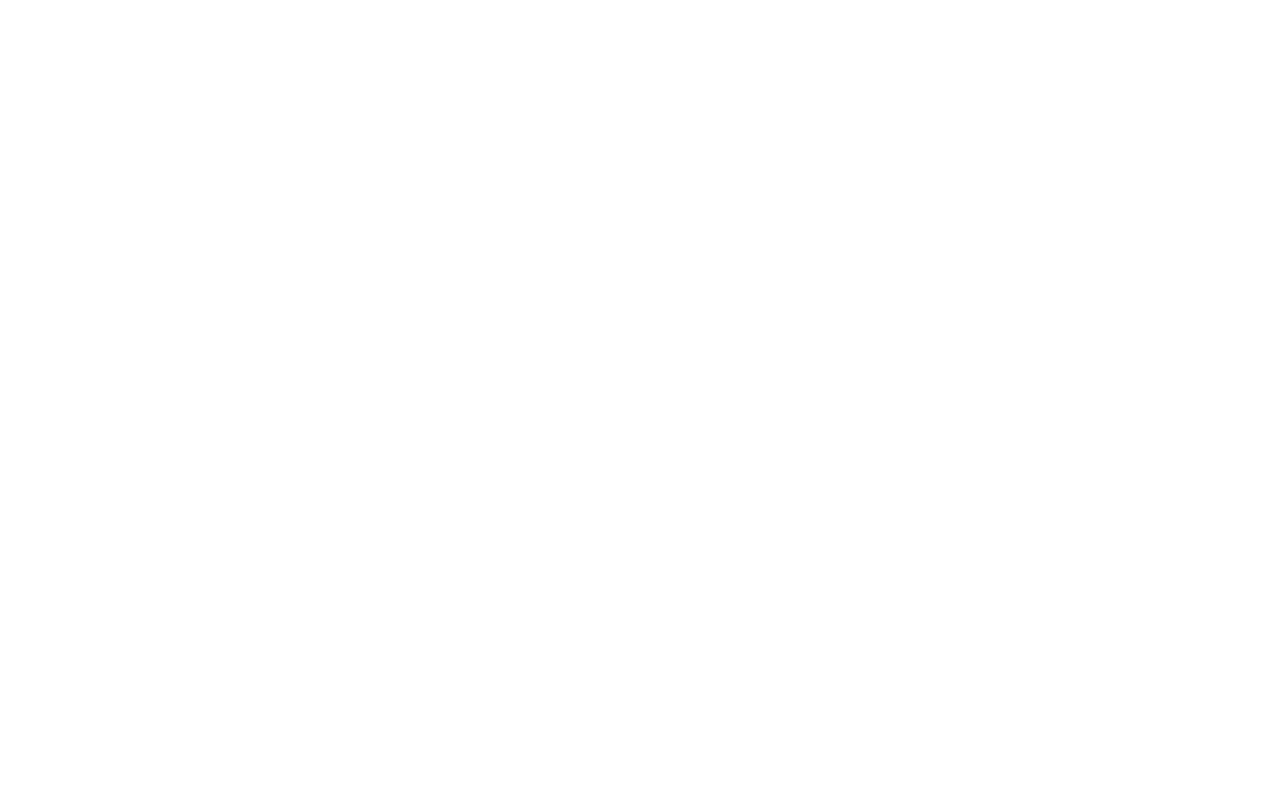
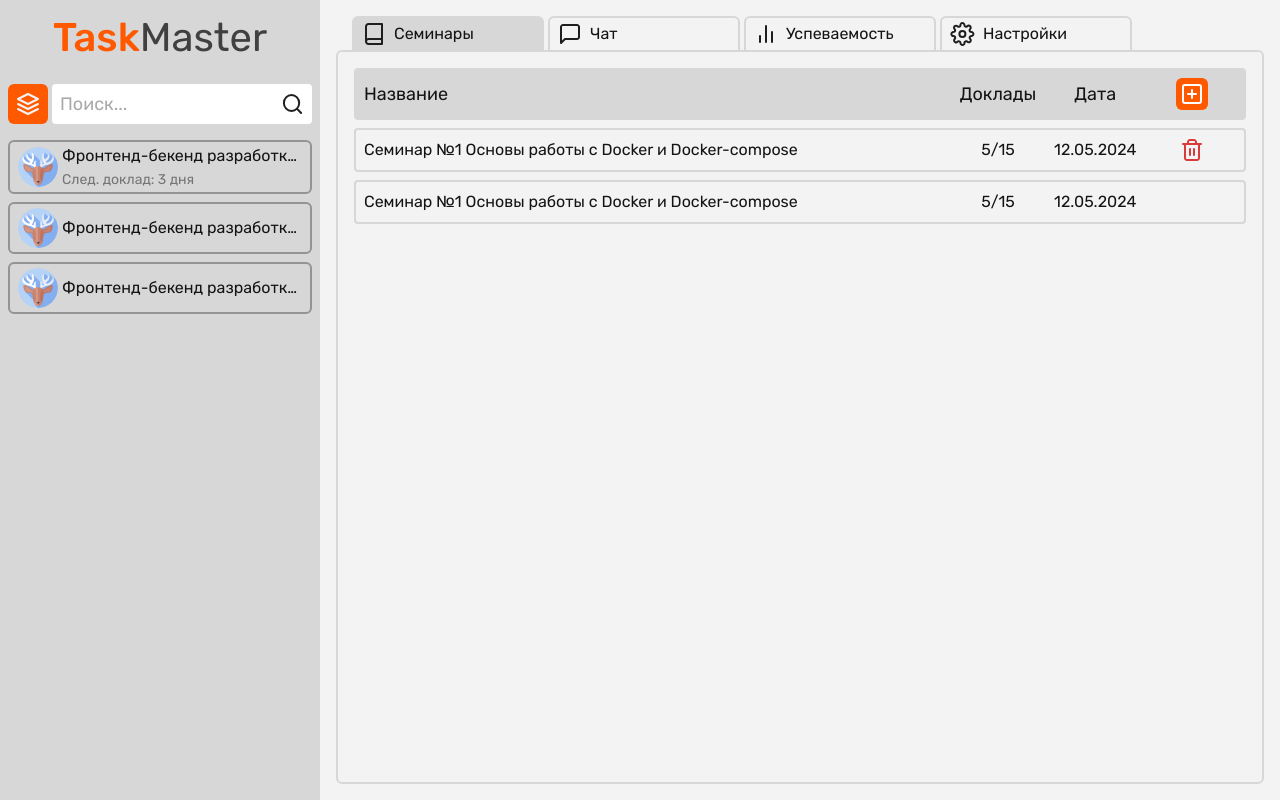
Before and after one commit to unwelcome/TaskMaster-v.2, a Vue app in the folder frontend/: page /main/seminars in a window 1280 px wide. Before the commit this address had no page. Built offline with nearby package versions, Linux system fonts and the light colour scheme.

Commit message:
added seminars page

```diff
--- a/frontend/src/assets/styles/style.css
+++ b/frontend/src/assets/styles/style.css
@@ -11,7 +11,7 @@
   --color-bg-main: #F3F3F3;
   --color-bg-second: #D7D7D7;
   --color-bg-second-hover: #C4C4C4;
-  --color-bg-input: #FDFDFD;
+  --color-bg-input: #FFFFFF;
   --color-bg-chat-message-other: #555555;
   --color-bg-blur: rgba(0,0,0,0.25);
   --color-text-main: #141414;
@@ -37,7 +37,10 @@
   }
   input, textarea {
     outline: none;
-    background-color: var(--color-bg-main);
+    background-color: var(--color-bg-input);
+    border: 2px solid var(--color-border-main);
+    min-width: none;
+    width: auto;
   }
 }
 @layer components {
--- a/frontend/src/assets/styles/style.scss
+++ b/frontend/src/assets/styles/style.scss
@@ -14,7 +14,7 @@
   --color-bg-main: #F3F3F3;
   --color-bg-second: #D7D7D7;
   --color-bg-second-hover: #C4C4C4;
-  --color-bg-input: #FDFDFD;
+  --color-bg-input: #FFFFFF;
   --color-bg-chat-message-other: #555555;
   --color-bg-blur: rgba(0,0,0,0.25);
 
@@ -42,7 +42,10 @@
 
   input, textarea{
     outline: none;
-    background-color: var(--color-bg-main);
+    background-color: var(--color-bg-input);
+    border: 2px solid var(--color-border-main);
+    min-width: none;
+    width: auto;
   }
 }
 
--- a/frontend/src/pages/MainPage/MainPage.vue
+++ b/frontend/src/pages/MainPage/MainPage.vue
@@ -1,5 +1,5 @@
 <template>
-<div class="flex flex-row items-stretch w-full h-svh">
+<div class="flex flex-row items-stretch w-full h-svh bg-bg-main">
   <!--BurgeMenu-->
   <Transition name="fade">
     <burgerMenu v-if="burgerMenuFlag" @close-burger-menu="burgerMenuFlag = false"/>
--- /dev/null
+++ b/frontend/src/pages/MainPage/SubPages/SeminarsPage/SeminarsPage.vue
@@ -0,0 +1,50 @@
+<template>
+  <div class="flex flex-col items-stretch gap-2">
+    <seminarHeaderItem :can-create="true" @create-seminar="createSeminarFlag = true"/>
+
+    <createSeminarItem v-if="createSeminarFlag" @reject="createSeminarFlag = false" @approve=""/>
+
+    <seminarItem
+      :name="'Семинар №1 Основы работы с Docker и Docker-compose'"
+      :topic-count="15"
+      :topic-free-count="5"
+      :date="'12.05.2024'"
+      :can-delete="true"
+    />
+
+    <seminarItem
+      :name="'Семинар №1 Основы работы с Docker и Docker-compose'"
+      :topic-count="15"
+      :topic-free-count="5"
+      :date="'12.05.2024'"
+      :can-delete="false"
+    />
+
+  </div>
+</template>
+<script lang="ts">
+
+import seminarItem from './features/seminarItem.vue';
+import seminarHeaderItem from './features/seminarHeaderItem.vue';
+import createSeminarItem from './features/createSeminarItem.vue';
+
+export default {
+  components:{
+    seminarItem,
+    seminarHeaderItem,
+    createSeminarItem,
+  },
+  data(){
+    return{
+      createSeminarFlag: false,
+    }
+  }
+}
+</script>
+<style lang="css" scoped>
+  .grid-container{
+    display: grid;
+    grid-template-columns: 5fr clamp(50px, 10%, 100px) clamp(50px, 10%, 130px) clamp(50px, 10%, 100px);
+    gap: 10px;
+  }
+</style>
--- /dev/null
+++ b/frontend/src/pages/MainPage/SubPages/SeminarsPage/features/createSeminarItem.vue
@@ -0,0 +1,31 @@
+<template>
+  <div class="grid-container p-2 border-2 border-border-main rounded cursor-default">
+    <div class="flex flex-col justify-center items-start">
+      <input type="text" class="w-full px-2 py-1 rounded" placeholder="Название семинара..." v-model="seminarTitle"/>
+    </div>
+    <div class="flex flex-col justify-center items-center cursor-default">
+      <p>-</p>
+    </div>
+    <div class="flex flex-col justify-center items-center cursor-default">
+      <input type="date" class="w-full px-2 py-1 rounded" placeholder="Дата..."/>
+    </div>
+    <div class="flex flex-row gap-2 justify-center items-center">
+      <svg class="w-6 h-6 cursor-pointer" viewBox="0 0 24 24" fill="none" xmlns="http://www.w3.org/2000/svg" @click="$emit('approve')">
+        <path d="M20 6L9 17L4 12" stroke="#2BD036" stroke-width="2.5" stroke-linecap="round" stroke-linejoin="round"/>
+      </svg>
+      <svg class="w-6 h-6 cursor-pointer" viewBox="0 0 24 24" fill="none" xmlns="http://www.w3.org/2000/svg" @click="$emit('reject')">
+        <path d="M18 6L6 18M6 6L18 18" stroke="#DA3A3A" stroke-width="2.5" stroke-linecap="round" stroke-linejoin="round"/>
+      </svg>
+    </div>
+  </div>
+</template>
+<script lang="ts">
+export default {
+  emits: ['reject', 'approve'],
+  data(){
+    return{
+      seminarTitle: '',
+    }
+  }
+}
+</script>
--- /dev/null
+++ b/frontend/src/pages/MainPage/SubPages/SeminarsPage/features/seminarHeaderItem.vue
@@ -0,0 +1,36 @@
+<template>
+  <div class="grid-container p-2 border-2 border-border-main rounded cursor-pointer bg-bg-second">
+    <div class="flex flex-col justify-center items-start">
+      <h2 class="text-lg">Название</h2>
+    </div>
+    <div class="flex flex-col justify-center items-center cursor-default">
+      <p class="text-lg">Доклады</p>
+    </div>
+    <div class="flex flex-col justify-center items-center cursor-default">
+      <p class="text-lg">Дата</p>
+    </div>
+    <div v-if="canCreate" class="flex flex-col justify-center items-center">
+      <iconButton class="btn-main p-1" @click="$emit('createSeminar')" :title="'Создать семинар'">
+        <template #icon>
+          <svg width="24" height="24" viewBox="0 0 24 24" fill="none" xmlns="http://www.w3.org/2000/svg">
+            <path d="M12 8V16M8 12H16M5 3H19C20.1046 3 21 3.89543 21 5V19C21 20.1046 20.1046 21 19 21H5C3.89543 21 3 20.1046 3 19V5C3 3.89543 3.89543 3 5 3Z" stroke="white" stroke-width="2" stroke-linecap="round" stroke-linejoin="round"/>
+          </svg>
+        </template>
+      </iconButton>
+    </div>
+  </div>
+</template>
+<script lang="ts">
+import IconButton from '@/shared/iconButton.vue';
+
+export default {
+  emits: ['createSeminar'],
+  props: {
+    canCreate: {
+      type: Boolean,
+      required: false,
+      default: false,
+    }
+  }
+}
+</script>
--- /dev/null
+++ b/frontend/src/pages/MainPage/SubPages/SeminarsPage/features/seminarItem.vue
@@ -0,0 +1,51 @@
+<template>
+  <div class="grid-container p-2 border-2 border-border-main rounded cursor-pointer">
+    <div class="flex flex-col justify-center items-start">
+      <h2>{{ name }}</h2>
+    </div>
+    <div class="flex flex-col justify-center items-center cursor-default">
+      <p>{{ topicFreeCount }}/{{ topicCount }}</p>
+    </div>
+    <div class="flex flex-col justify-center items-center cursor-default">
+      <p>{{ date }}</p>
+    </div>
+    <div v-if="canDelete || canCreate" class="flex flex-col justify-center items-center">
+      <svg v-if="canDelete" width="24" height="24" viewBox="0 0 24 24" fill="none" xmlns="http://www.w3.org/2000/svg" @click="$emit('deleteSeminar')">
+        <path d="M3 6H5M5 6H21M5 6V20C5 20.5304 5.21071 21.0391 5.58579 21.4142C5.96086 21.7893 6.46957 22 7 22H17C17.5304 22 18.0391 21.7893 18.4142 21.4142C18.7893 21.0391 19 20.5304 19 20V6M8 6V4C8 3.46957 8.21071 2.96086 8.58579 2.58579C8.96086 2.21071 9.46957 2 10 2H14C14.5304 2 15.0391 2.21071 15.4142 2.58579C15.7893 2.96086 16 3.46957 16 4V6M10 11V17M14 11V17" stroke="#DA3A3A" stroke-width="2" stroke-linecap="round" stroke-linejoin="round"/>
+      </svg>
+    </div>
+  </div>
+</template>
+<script lang="ts">
+export default {
+  emits: ['deleteSeminar'],
+  props: {
+    name: {
+      type: String,
+      required: true,
+    },
+    topicCount: {
+      type: Number,
+      required: true,
+    },
+    topicFreeCount: {
+      type: Number,
+      required: true,
+    },
+    date: {
+      type: String,
+      required: true,
+    },
+    canDelete: {
+      type: Boolean,
+      required: false,
+      default: false,
+    },
+    canCreate:{
+      type: Boolean,
+      required: false,
+      default: false,
+    }
+  }
+}
+</script>
--- a/frontend/src/pages/MainPage/shared/groupItem.vue
+++ b/frontend/src/pages/MainPage/shared/groupItem.vue
@@ -1,5 +1,5 @@
 <template>
-  <div class="flex flex-row gap-1 items-center cursor-pointer border-2 border-border-second rounded-md py-0.5 px-2" :title="groupName">
+  <div class="flex flex-row gap-1 items-center cursor-pointer border-2 border-border-second rounded-md py-0.5 px-2" :class="{'py-1': !nextTopic}" :title="groupName">
     <div class="w-10 h-10 rounded-full overflow-hidden shrink-0">
       <img class="w-full h-full" src="@/assets/images/avatar-1.png" alt="Logo"/>
     </div>
--- a/frontend/src/pages/MainPage/widgets/bookmarksView.vue
+++ b/frontend/src/pages/MainPage/widgets/bookmarksView.vue
@@ -1,7 +1,7 @@
 <template>
   <div class="p-4 grow flex flex-col items-stretch">
     <div class="flex flex-row gap-1 px-4 -mb-0.5">
-      <bookmarkItem :title="'Семинары'" :selected="true">
+      <bookmarkItem :title="'Семинары'" :selected="$route.name === 'SeminarsPage'" @click="$router.push({name: 'SeminarsPage'})">
         <svg width="24" height="24" viewBox="0 0 24 24" fill="none" xmlns="http://www.w3.org/2000/svg">
           <path d="M4 19.5C4 18.837 4.26339 18.2011 4.73223 17.7322C5.20107 17.2634 5.83696 17 6.5 17H20M4 19.5C4 20.163 4.26339 20.7989 4.73223 21.2678C5.20107 21.7366 5.83696 22 6.5 22H20V2H6.5C5.83696 2 5.20107 2.26339 4.73223 2.73223C4.26339 3.20107 4 3.83696 4 4.5V19.5Z" stroke="#1E1E1E" stroke-width="2" stroke-linecap="round" stroke-linejoin="round"/>
         </svg>
--- a/frontend/src/router/index.ts
+++ b/frontend/src/router/index.ts
@@ -8,7 +8,11 @@
       name: 'MainPage',
       component: () => import('../pages/MainPage/MainPage.vue'),
       children: [
-
+        {
+          path: 'seminars',
+          name: 'SeminarsPage',
+          component: () => import('../pages/MainPage/SubPages/SeminarsPage/SeminarsPage.vue')
+        }
       ]
     }
   ],
--- a/frontend/src/shared/iconButton.vue
+++ b/frontend/src/shared/iconButton.vue
@@ -1,11 +1,17 @@
 <template>
-  <div class="btn">
+  <div class="btn" :title="title">
     <slot v-if="$slots.icon" name="icon"></slot>
     <slot v-if="$slots.text" name="text"></slot>
   </div>
 </template>
 <script lang="ts">
 export default {
-
+  props:{
+    title: {
+      type: String,
+      required: false,
+      default: '',
+    }
+  }
 }
 </script>
--- a/frontend/src/shared/searchBar.vue
+++ b/frontend/src/shared/searchBar.vue
@@ -1,6 +1,6 @@
 <template>
   <div class="bg-bg-input rounded flex flex-row items-stretch overflow-hidden focus">
-    <input type="text" class="px-2 py-1 text-lg outline-none bg-transparent grow shrink min-w-0 w-auto" :placeholder="placeholder" v-model="searchValue"/>
+    <input type="text" class="px-2 py-1 text-lg border-none outline-none bg-transparent grow shrink min-w-0 w-auto" :placeholder="placeholder" v-model="searchValue"/>
     <div class="flex flex-col justify-center items-center shrink-0 px-2 cursor-pointer">
       <svg width="23" height="24" viewBox="0 0 23 24" fill="none" xmlns="http://www.w3.org/2000/svg">
         <path d="M20.1053 21L15.9406 16.65M18.1905 11C18.1905 15.4183 14.7614 19 10.5313 19C6.30129 19 2.87218 15.4183 2.87218 11C2.87218 6.58172 6.30129 3 10.5313 3C14.7614 3 18.1905 6.58172 18.1905 11Z" stroke="#1E1E1E" stroke-width="2" stroke-linecap="round" stroke-linejoin="round"/>
```
Also changed, not shown: 1 other file (tests, documents, lock files or other folders).
